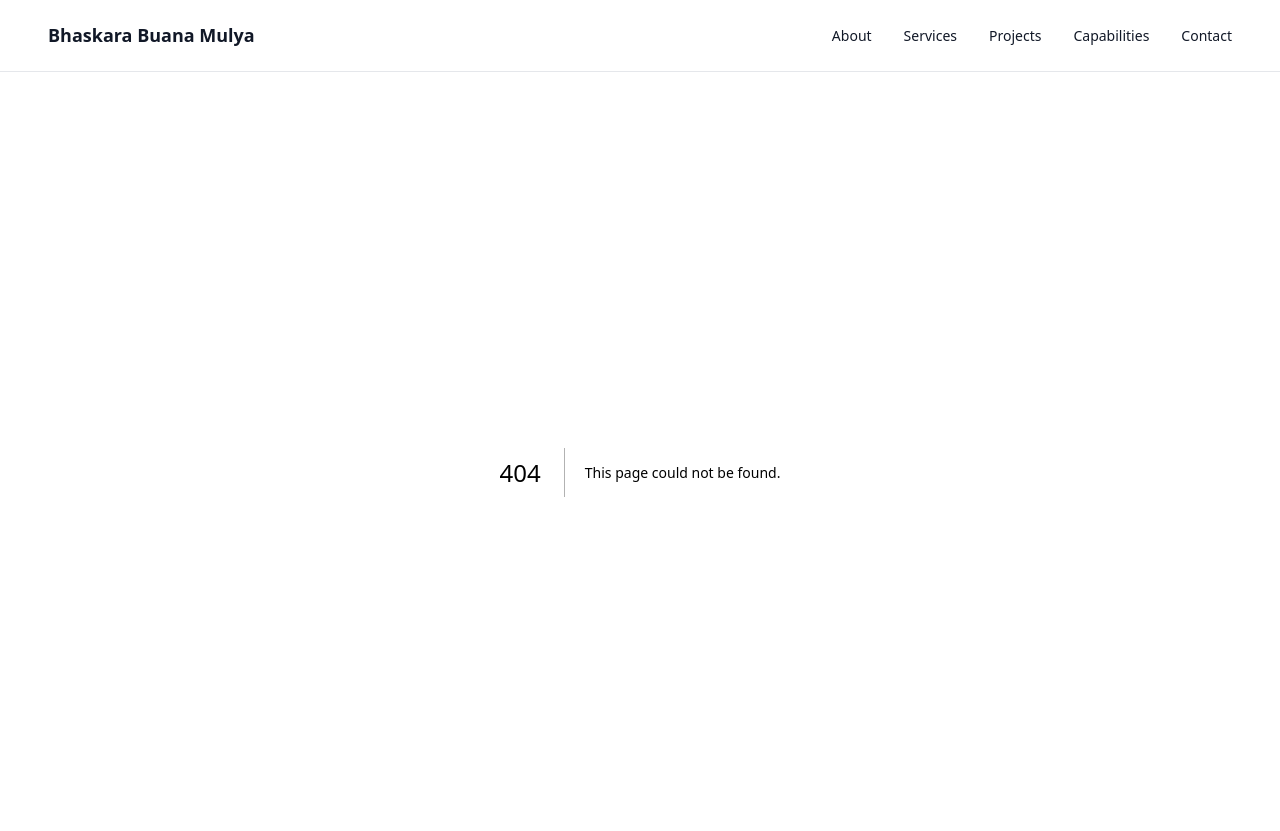
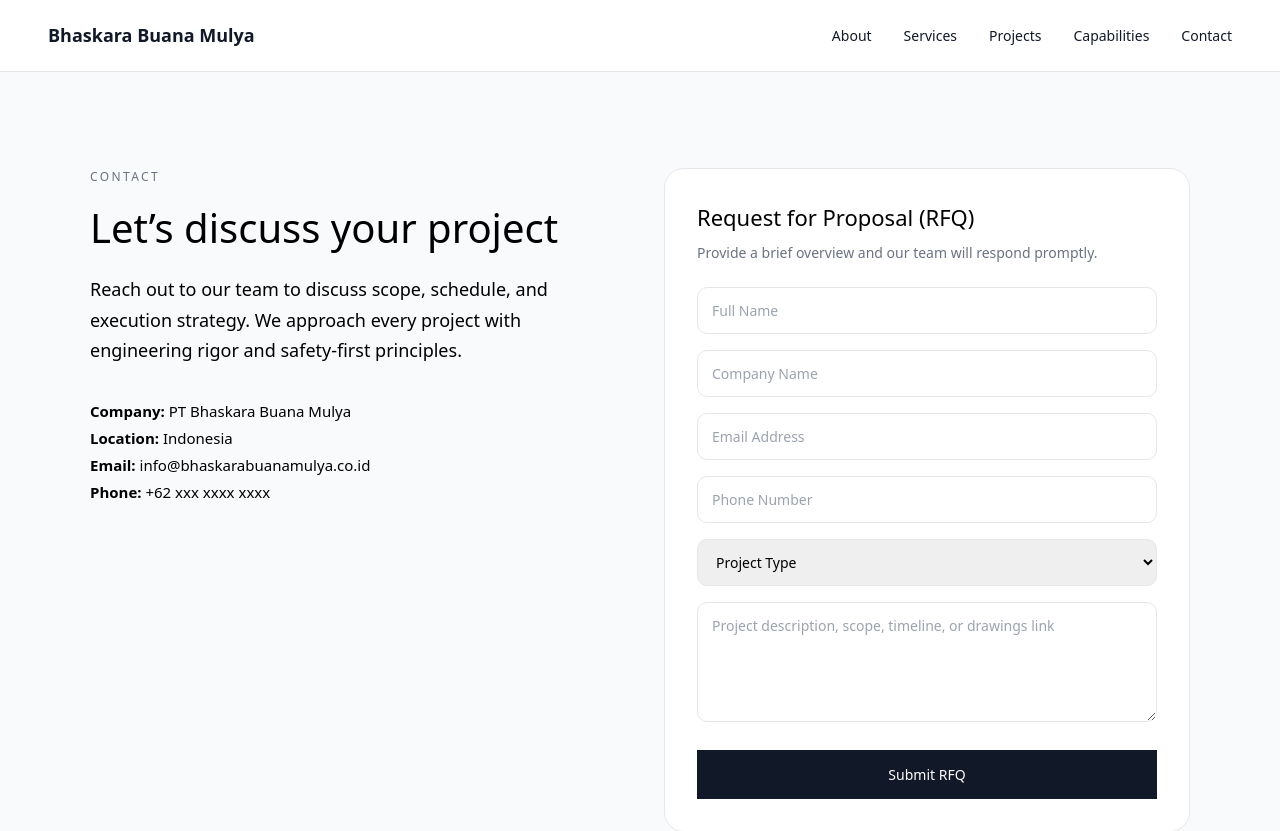
Before and after one commit to herlan-syihabudin/Bhaskara, a Next.js app: page /contact in a window 1280 px wide. Before the commit this address had no page. Shown: the top 831 px of the page. Built offline with nearby package versions, Linux system fonts and the light colour scheme.

Commit message:
Create page.tsx

```diff
--- /dev/null
+++ b/app/contact/page.tsx
@@ -0,0 +1,94 @@
+export default function ContactPage() {
+  return (
+    <section style={{ padding: "96px 48px", background: "#f9fafb" }}>
+      <div
+        style={{
+          maxWidth: 1100,
+          margin: "0 auto",
+          display: "grid",
+          gridTemplateColumns: "1fr 1fr",
+          gap: 48,
+        }}
+      >
+        {/* LEFT: INFO */}
+        <div>
+          <p style={{ fontSize: 12, letterSpacing: "0.2em", color: "#6b7280" }}>
+            CONTACT
+          </p>
+          <h1 style={{ fontSize: 40, marginTop: 12 }}>
+            Let’s discuss your project
+          </h1>
+          <p style={{ marginTop: 16, fontSize: 18, lineHeight: 1.7 }}>
+            Reach out to our team to discuss scope, schedule, and execution
+            strategy. We approach every project with engineering rigor and
+            safety-first principles.
+          </p>
+
+          <div style={{ marginTop: 32, fontSize: 15, lineHeight: 1.8 }}>
+            <p><strong>Company:</strong> PT Bhaskara Buana Mulya</p>
+            <p><strong>Location:</strong> Indonesia</p>
+            <p><strong>Email:</strong> info@bhaskarabuanamulya.co.id</p>
+            <p><strong>Phone:</strong> +62 xxx xxxx xxxx</p>
+          </div>
+        </div>
+
+        {/* RIGHT: FORM */}
+        <div
+          style={{
+            background: "#ffffff",
+            border: "1px solid #e5e7eb",
+            borderRadius: 20,
+            padding: 32,
+          }}
+        >
+          <h2 style={{ fontSize: 22 }}>Request for Proposal (RFQ)</h2>
+          <p style={{ marginTop: 8, color: "#6b7280", fontSize: 14 }}>
+            Provide a brief overview and our team will respond promptly.
+          </p>
+
+          <form style={{ marginTop: 24, display: "grid", gap: 16 }}>
+            <input style={inputStyle} placeholder="Full Name" />
+            <input style={inputStyle} placeholder="Company Name" />
+            <input style={inputStyle} placeholder="Email Address" />
+            <input style={inputStyle} placeholder="Phone Number" />
+
+            <select style={inputStyle}>
+              <option>Project Type</option>
+              <option>General Contracting</option>
+              <option>MEP Engineering</option>
+              <option>Civil & Structural</option>
+              <option>Interior Fit-Out</option>
+            </select>
+
+            <textarea
+              style={{ ...inputStyle, minHeight: 120 }}
+              placeholder="Project description, scope, timeline, or drawings link"
+            />
+
+            <button
+              type="submit"
+              style={{
+                marginTop: 12,
+                padding: "14px 20px",
+                background: "#111827",
+                color: "#ffffff",
+                border: "none",
+                fontSize: 14,
+                cursor: "pointer",
+              }}
+            >
+              Submit RFQ
+            </button>
+          </form>
+        </div>
+      </div>
+    </section>
+  );
+}
+
+const inputStyle = {
+  padding: "12px 14px",
+  borderRadius: 10,
+  border: "1px solid #e5e7eb",
+  fontSize: 14,
+};
```
